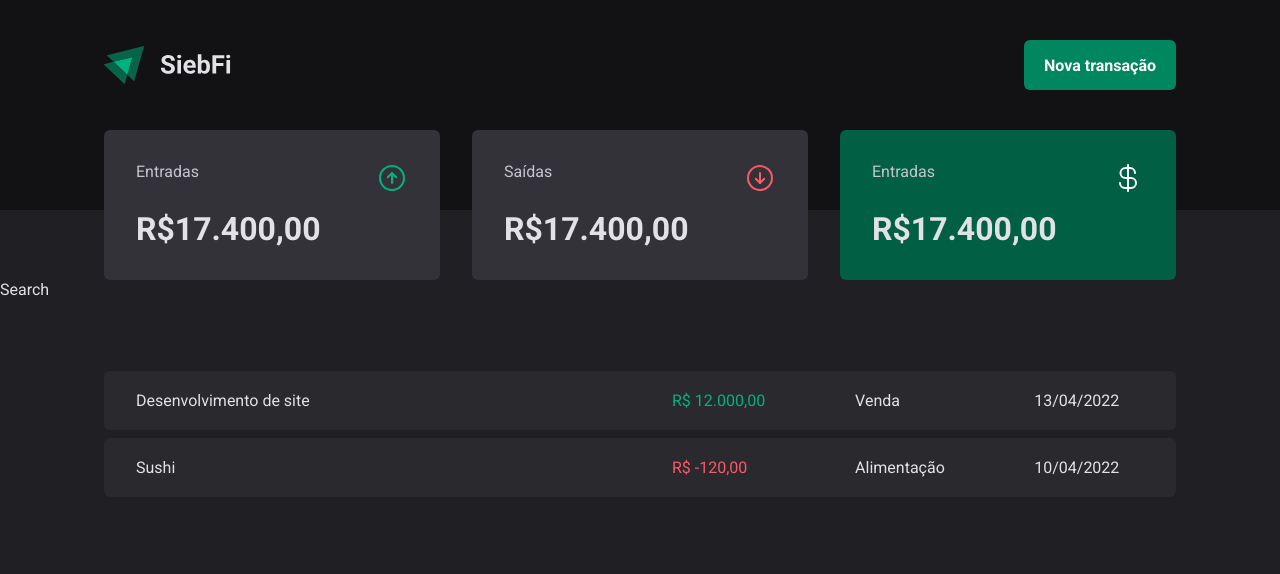
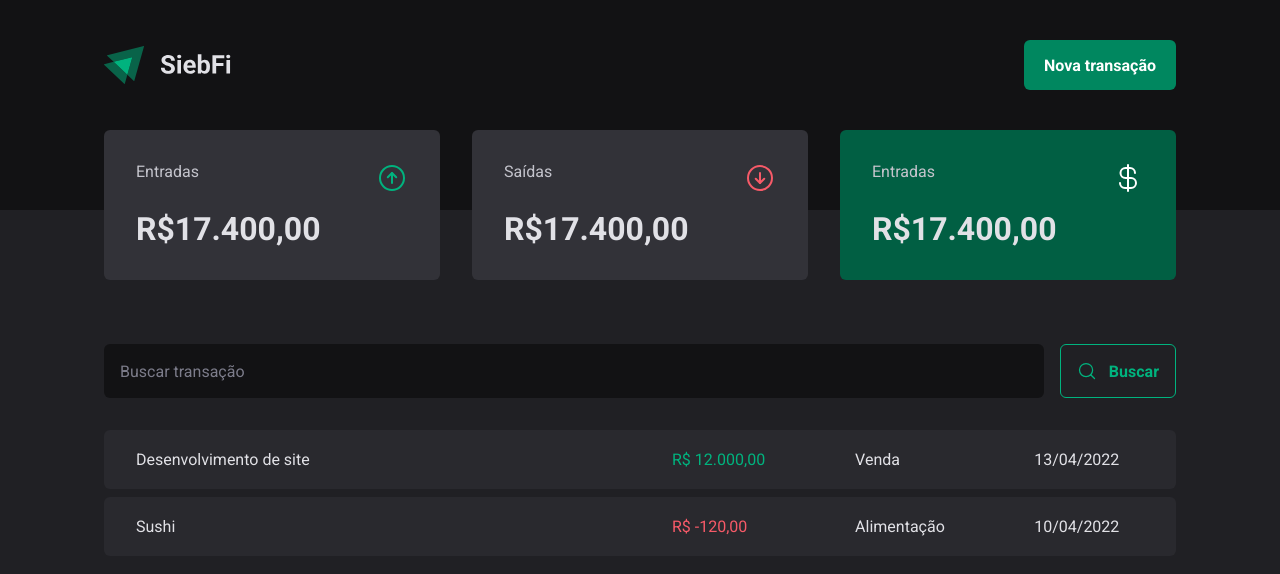
Before and after one commit to guisiebert/siebfi, a React (Vite) app: page / in a window 1280 px wide. Shown: the top 574 px of the page. Built offline with nearby package versions, Linux system fonts and the light colour scheme.

Commit message:
styling of search bar

```diff
--- a/src/pages/Transactions/components/SearchForm/index.tsx
+++ b/src/pages/Transactions/components/SearchForm/index.tsx
@@ -1,9 +1,14 @@
-import { SearchContainer } from "./styles";
+import { MagnifyingGlass } from "phosphor-react";
+import { SearchFormContainer, SearchInput } from "./styles";
 
 export function SearchForm() {
     return (
-        <SearchContainer>
-            Search
-        </SearchContainer>
+        <SearchFormContainer>
+            <input type="text" placeholder="Buscar transação" />
+            <button type="submit">
+                <MagnifyingGlass size={20}/>
+                <strong>Buscar</strong>
+            </button>
+        </SearchFormContainer>
     )
 }
--- a/src/pages/Transactions/components/SearchForm/styles.ts
+++ b/src/pages/Transactions/components/SearchForm/styles.ts
@@ -1,6 +1,47 @@
 import styled from "styled-components";
 
-export const SearchContainer = styled.div`
+export const SearchFormContainer = styled.form`
+    display: flex;
+    gap: 1rem;
+
+    input {
+        flex: 1;
+        border-radius: 6px;
+        border: 0;
+        background-color: ${props => props.theme['gray-900']};
+        color: ${props => props.theme['gray-300']};
+        padding: 1rem;
+
+        &::placeholder {
+            color: ${props => props.theme['gray-500']};
+        }
+
+    }
+
+    button {
+        display: flex;
+        align-items: center;
+        gap: 0.75rem;
+
+        border: 0;
+        padding: 1rem;
+        background-color: transparent;
+        border: 1px solid ${props => props.theme['green-300']} ;
+        color: ${props => props.theme['green-300']};
+        font-weight: bold;
+        border-radius: 6px;
+
+        transition: 0.1s;
+
+        &:hover {
+        background-color: ${props => props.theme['green-500']};
+        border: 1px solid ${props => props.theme['green-500']} ;
+        color: ${props => props.theme['white']};
+        }
+    }
+`
 
 
+export const SearchButton = styled.button`
+
 `
--- a/src/pages/Transactions/index.tsx
+++ b/src/pages/Transactions/index.tsx
@@ -9,8 +9,8 @@
         <div>
             <Header />
             <Summary />
-            <SearchForm />
             <TransactionsContainer>
+                <SearchForm />
                 <TransactionsTable>
                     <tbody>
                         <tr>
```
